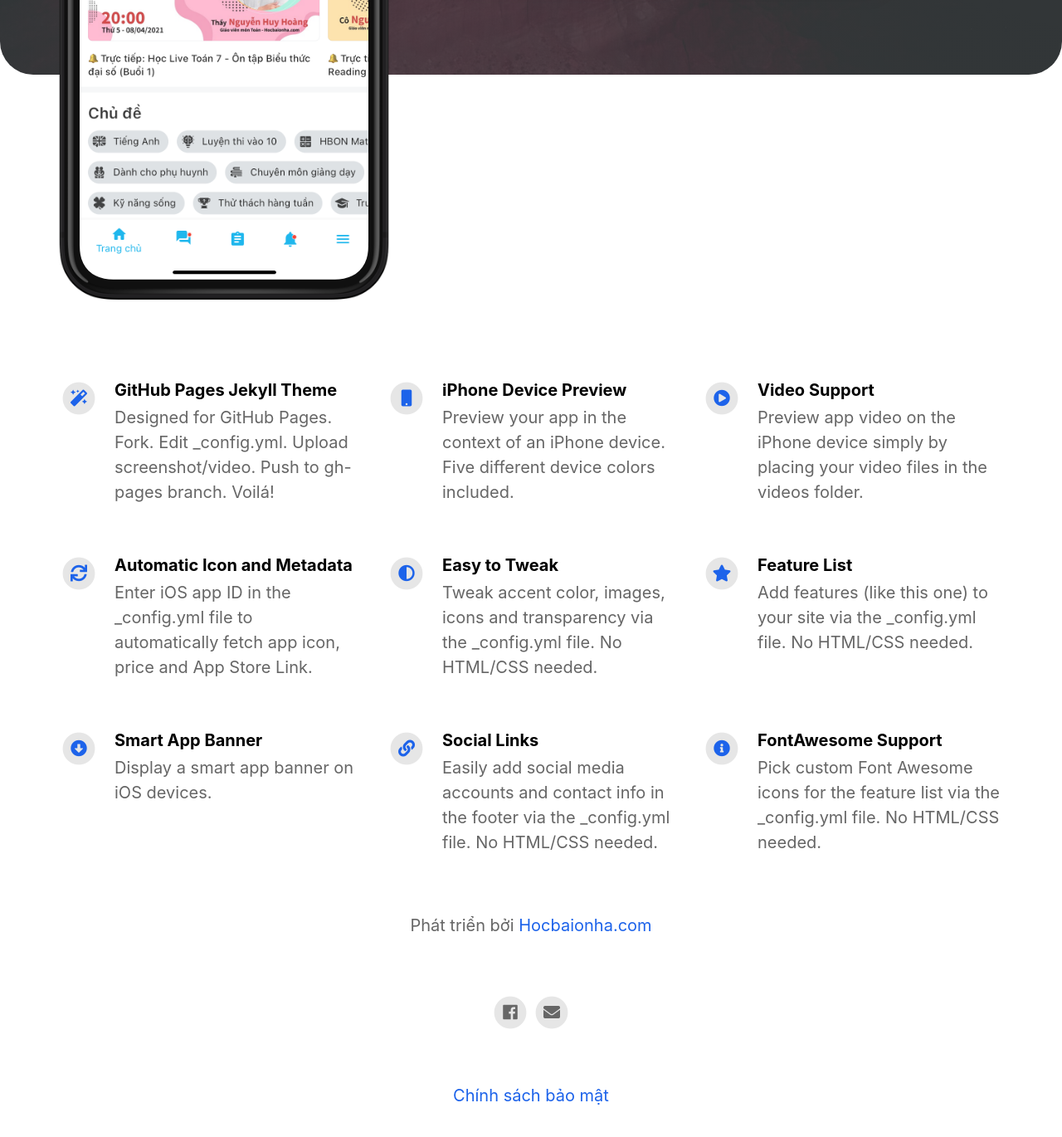
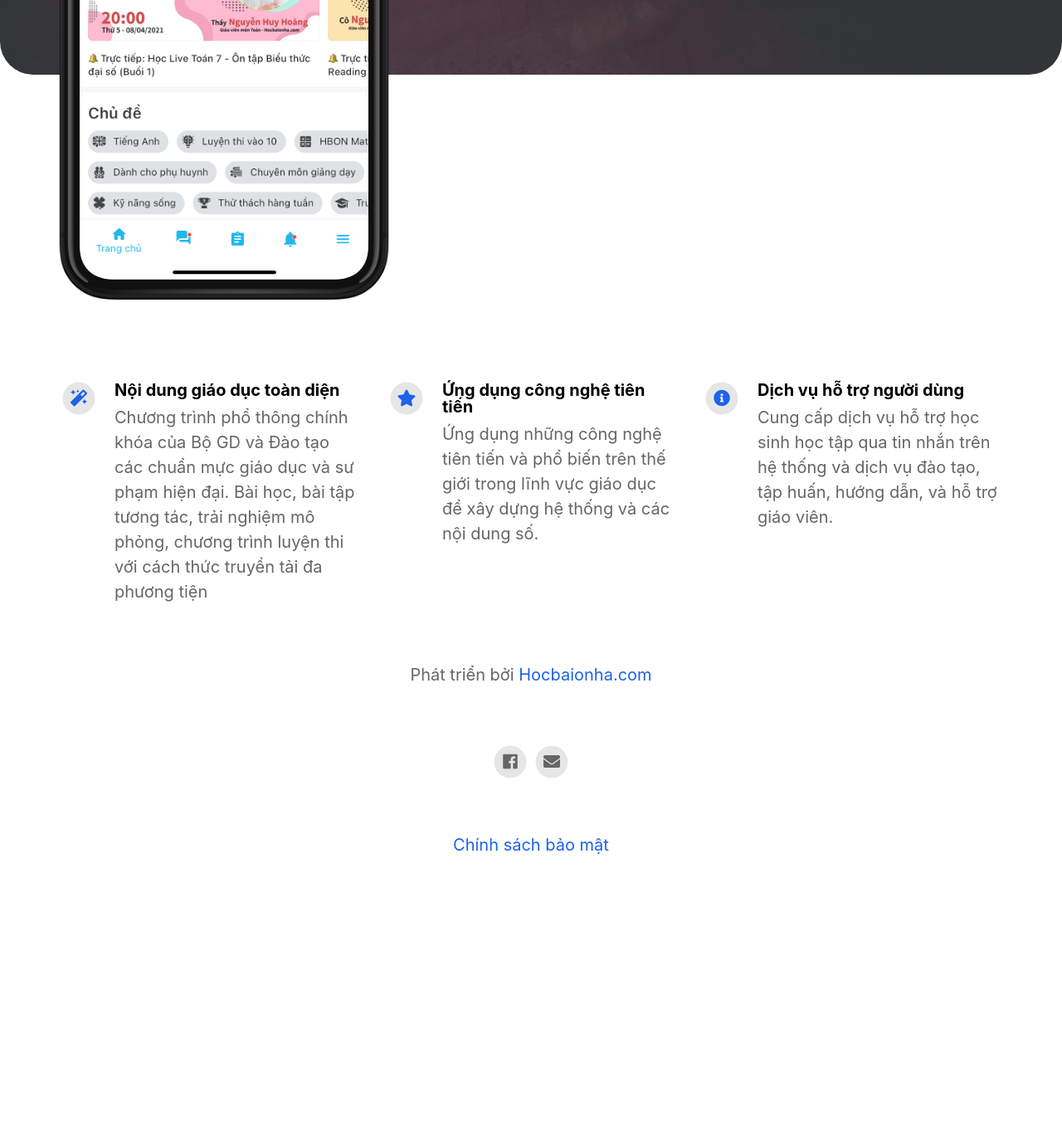
Before and after one commit to Hocbaionha/landingpage, a Jekyll site: the page built from index.html, in a window 1280 px wide and 1400 px high, scrolled down 624 px. Shown: the top 1370 px of the window at 83% size. Built offline with Jekyll 4.4.1, drawn with Linux system fonts in a browser that asks for light colours; nearby versions of some CDN libraries; after the commit the page ends 1722 px from its top, so only the background shows below that.

Commit message:
localize features des

```diff
--- a/_config.yml
+++ b/_config.yml
@@ -11,7 +11,7 @@ presskit_download_link                    :
 
 app_icon                                  : assets/appicon.png                      # Automatically populates if not set and if iOS app ID is set.  Otherwise enter path to icon file manually.
 app_name                                  : Hocbaionha                                          # Automatically populates if not set and if iOS app ID is set.  Otherwise enter manually.
-app_price                                 :                                           # Automatically populates if not set and if iOS app ID is set.  Otherwise enter manually.
+app_price                                 : Miễn phí                                          # Automatically populates if not set and if iOS app ID is set.  Otherwise enter manually.
 app_description                           : Hocbaionha là nền tảng giáo dục trực tuyến được tin tưởng bởi hơn 100 trường THCS ở Việt Nam.
 
 enable_smart_app_banner                   : true                                      # Set to true to show a smart app banner at top of page on mobile devices.
@@ -27,53 +27,24 @@ facebook_username                         : Hocbaionha
 instagram_username                        :
 twitter_username                          :
 github_username                           :
-youtube_username                          : UCThnZptNJXvD7PSJPftPM8g
+youtube_username                          :
 
 
 
 # Feature List                            Edit, add or remove features to be presented.
 features                                  :
 
-  - title                                 : GitHub Pages Jekyll Theme
-    description                           : Designed for GitHub Pages. Fork. Edit _config.yml. Upload screenshot/video. Push to gh-pages branch. Voilá!
+  - title                                 : Nội dung giáo dục toàn diện
+    description                           : Chương trình phổ thông chính khóa của Bộ GD và Đào tạo các chuẩn mực giáo dục và sư phạm hiện đại. Bài học, bài tập tương tác, trải nghiệm mô phỏng, chương trình luyện thi với cách thức truyền tải đa phương tiện
     fontawesome_icon_name                 : magic
 
-  - title                                 : iPhone Device Preview
-    description                           : Preview your app in the context of an iPhone device. Five different device colors included.
-    fontawesome_icon_name                 : mobile
-
-  - title                                 : Video Support
-    description                           : Preview app video on the iPhone device simply by placing your video files in the videos folder.
-    fontawesome_icon_name                 : play-circle
-
-  - title                                 : Automatic Icon and Metadata
-    description                           : Enter iOS app ID in the _config.yml file to automatically fetch app icon, price and App Store Link.
-    fontawesome_icon_name                 : sync
-
-  - title                                 : Easy to Tweak
-    description                           : Tweak accent color, images, icons and transparency via the _config.yml file. No HTML/CSS needed.
-    fontawesome_icon_name                 : adjust
-
-  - title                                 : Feature List
-    description                           : Add features (like this one) to your site via the _config.yml file. No HTML/CSS needed.
+  - title                                 : Ứng dụng công nghệ tiên tiến
+    description                           : Ứng dụng những công nghệ tiên tiến và phổ biến trên thế giới trong lĩnh vực giáo dục để xây dựng hệ thống và các nội dung số.
     fontawesome_icon_name                 : star
 
-  - title                                 : Smart App Banner
-    description                           : Display a smart app banner on iOS devices.
-    fontawesome_icon_name                 : arrow-alt-circle-down
-
-  - title                                 : Social Links
-    description                           : Easily add social media accounts and contact info in the footer via the _config.yml file. No HTML/CSS needed.
-    fontawesome_icon_name                 : link
-
-  - title                                 : FontAwesome Support
-    description                           : Pick custom Font Awesome icons for the feature list via the _config.yml file. No HTML/CSS needed.
+  - title                                 : Dịch vụ hỗ trợ người dùng
+    description                           : Cung cấp dịch vụ hỗ trợ học sinh học tập qua tin nhắn trên hệ thống và dịch vụ đào tạo, tập huấn, hướng dẫn, và hỗ trợ giáo viên.
     fontawesome_icon_name                 : info-circle
-
-  - title                                 : # New Feature Title
-    description                           : # New Feature Description
-    fontawesome_icon_name                 : # Enter Font Awesome icon name (e.g. star). Find icons on fontawesome.com/icons.
-
 
 
 # Theme Settings
```
